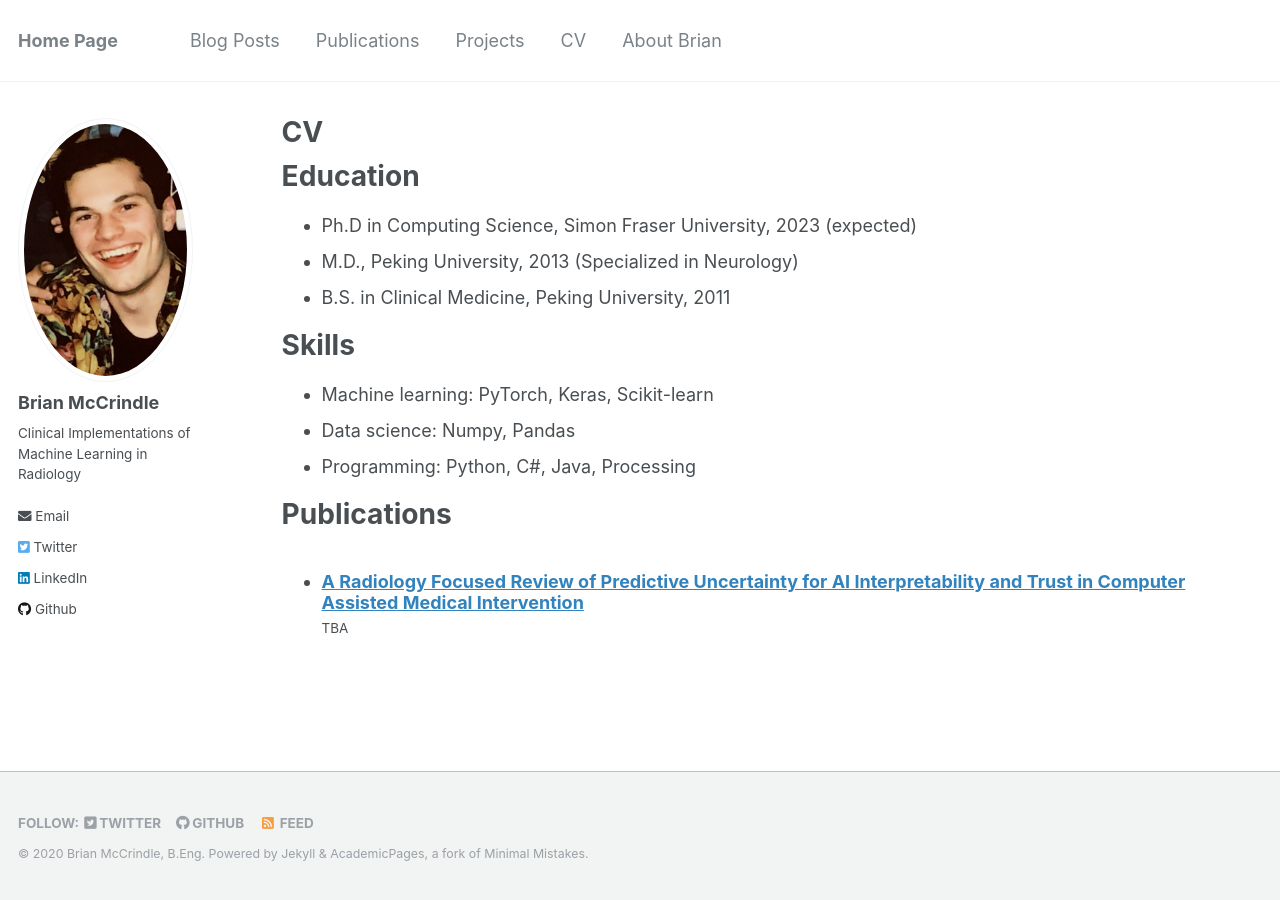
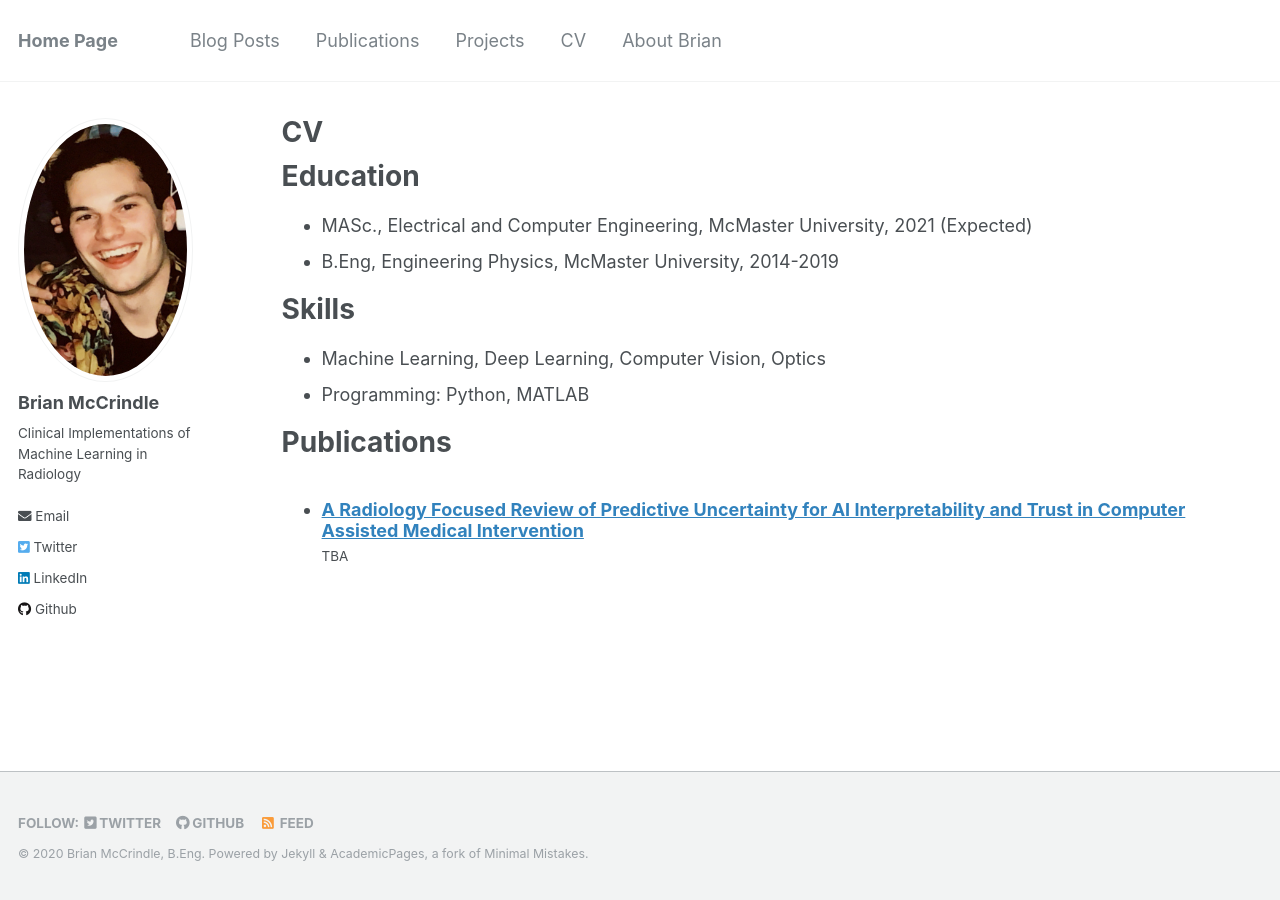
Before and after one commit to mccrinbc/mccrinbc.github.io, a Jekyll site: the page built from _pages/cv.md, in a window 1280 px wide. Built offline with Jekyll 4.4.1, drawn with Linux system fonts in a browser that asks for light colours.

Commit message:
updated CV

```diff
--- a/_pages/cv.md
+++ b/_pages/cv.md
@@ -11,9 +11,8 @@ redirect_from:
 
 Education
 ======
-* Ph.D in Computing Science, Simon Fraser University, 2023 (expected)
-* M.D., Peking University, 2013 (Specialized in Neurology)
-* B.S. in Clinical Medicine, Peking University, 2011
+* MASc., Electrical and Computer Engineering, McMaster University, 2021 (Expected)
+* B.Eng, Engineering Physics, McMaster University, 2014-2019
 
 <!-- Work experience
 ======
@@ -29,9 +28,8 @@ Education
 
 Skills
 ======
-* Machine learning: PyTorch, Keras, Scikit-learn
-* Data science: Numpy, Pandas
-* Programming: Python, C#, Java, Processing
+* Machine Learning, Deep Learning, Computer Vision, Optics
+* Programming: Python, MATLAB
 
 
 Publications
```
Also changed, not shown: _projects/nanoRIMS.md (+7 -6 lines).
